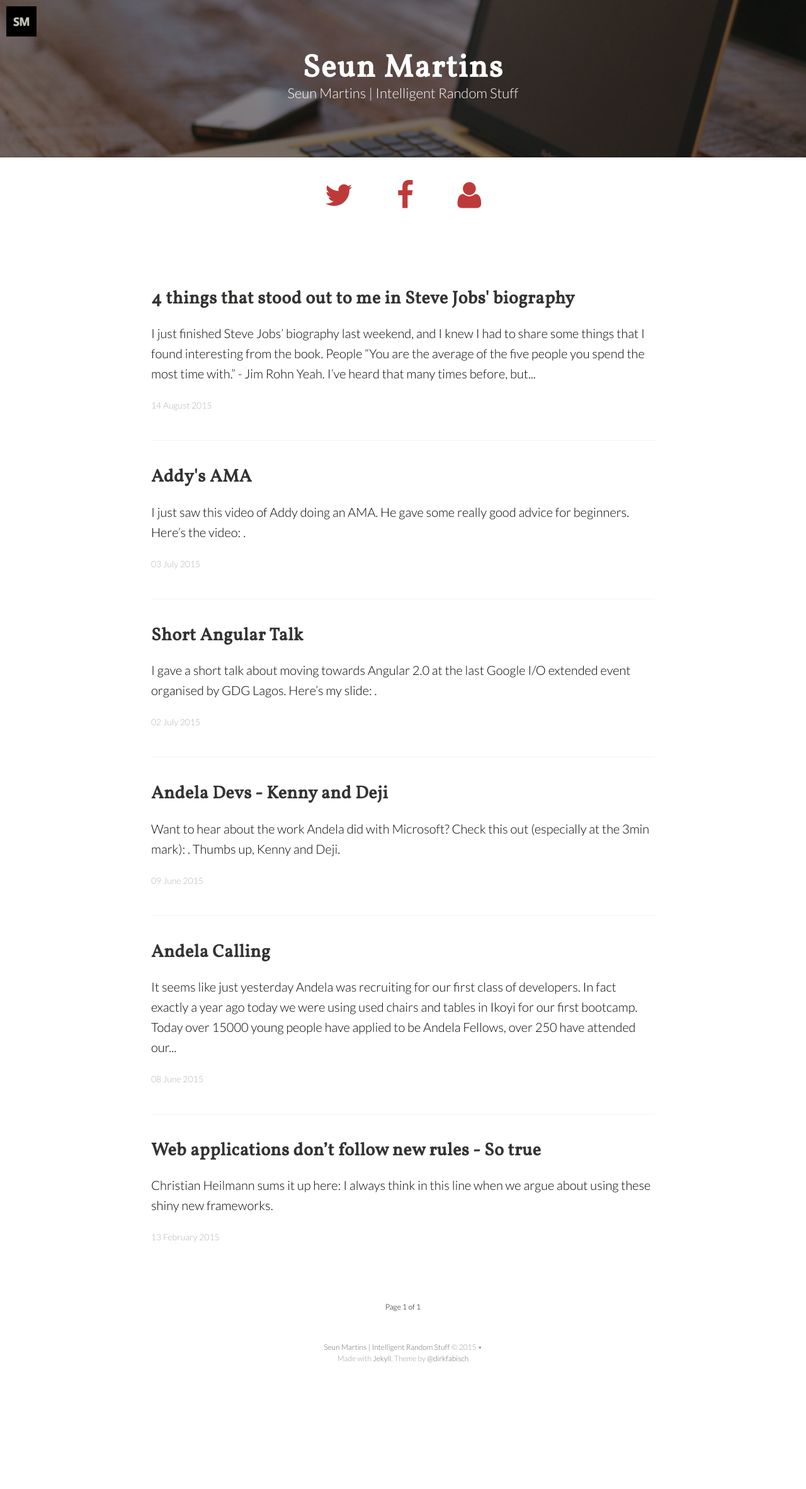
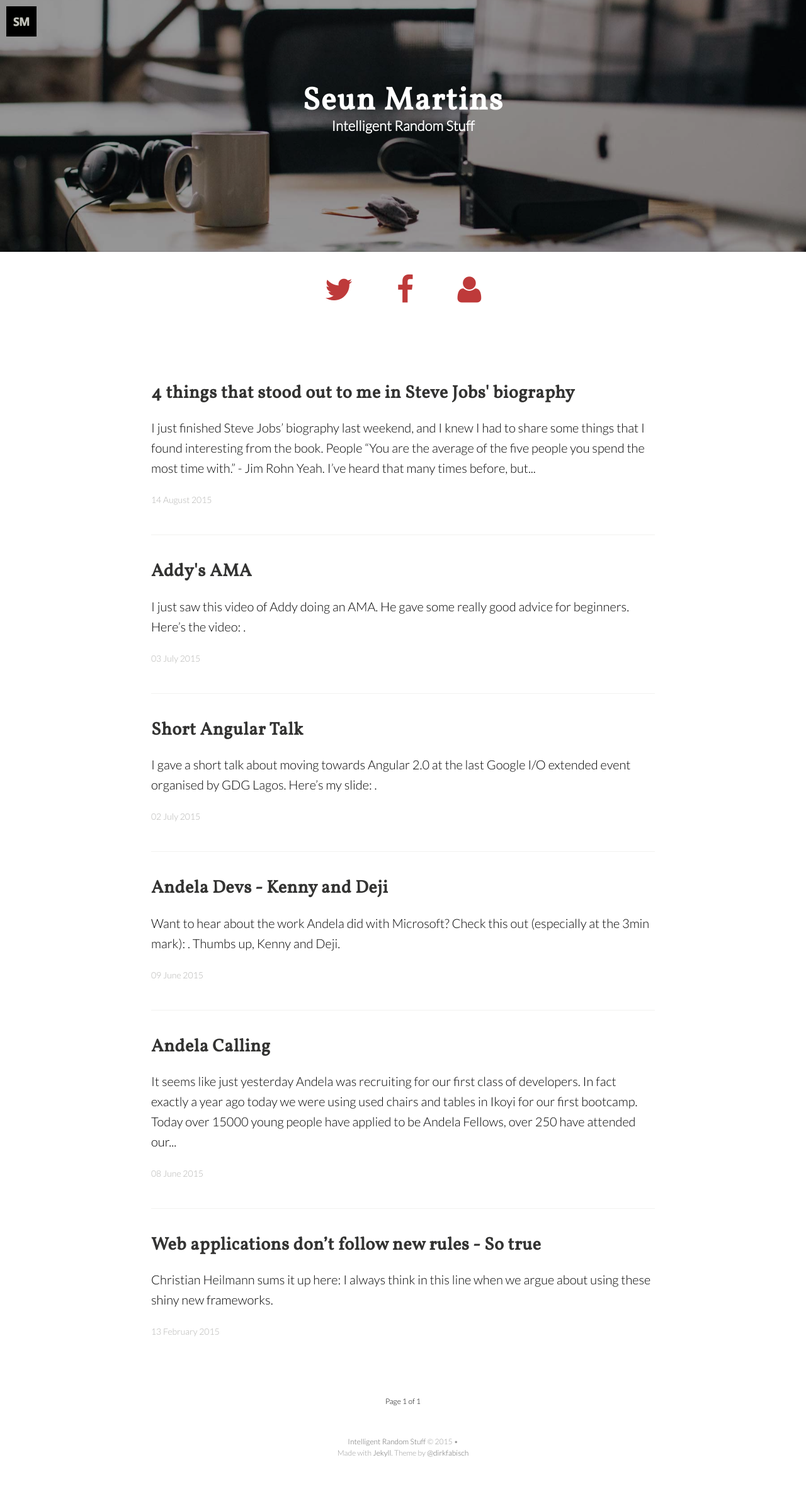
Before and after one commit to impactmass/impactmass.github.io, a Jekyll site: the page built from index.html, in a window 1280 px wide. Shown: the whole page at 63% size. Built offline with Jekyll 4.4.1, drawn with Linux system fonts in a browser that asks for light colours; nearby versions of some CDN libraries; Markdown is read by kramdown in place of the engine named in the settings; the list of posts is cut into pages by our own code; before the commit the page ends 2215 px from its top, so only the background shows below that.

Commit message:
restyle homepage look

```diff
--- a/_config.yml
+++ b/_config.yml
@@ -2,11 +2,11 @@
 permalink:        /articles/:title
 relative_permalinks: true
 description: > # this means to ignore newlines until "email:"
-   Seun Martins | Intelligent Random Stuff
+   Intelligent Random Stuff
 # Setup
 title:            Seun Martins
 name:             Seun Martins
-tagline:          Seun Martins | Intelligent Random Stuff
+tagline:          Intelligent Random Stuff
 email:            seundotme@gmail.com
 url:              http://impactmass.com
 #blog logo
--- a/css/main.sass
+++ b/css/main.sass
@@ -69,7 +69,7 @@ h6
     background-repeat: no-repeat
 
 .teaserimage
-  height: 250px
+  height: 400px
   position: relative
   overflow: hidden
   background-color: #000
@@ -86,7 +86,7 @@ h6
 
 .blog-header
   width: 100%
-  top: 0
+  top: 13%
   color: #fff
   position: absolute
   left: 0
@@ -127,7 +127,7 @@ h6
     font-size: 22px
     line-height: 1.5
     text-align: center
-    font-weight: 300
+    font-weight: bold
 
 .custom-links
   font-size: 3em
```
Also changed, not shown: assets/article_images/about/carb_book_logo.png (deleted), assets/images/background_image.jpg, assets/images/screenshot1.jpg (deleted), 2 other files.
